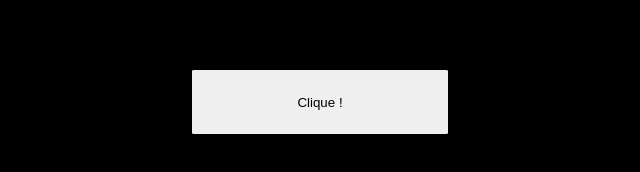
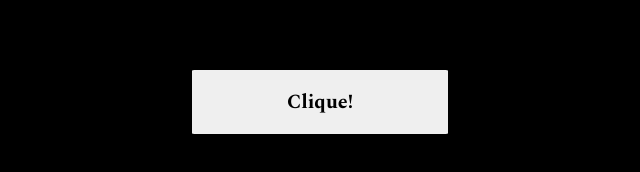
Before and after one commit to anajullia/gerador-de-nomes-uc, a plain HTML site: page index.html in a window 1280 px wide. Shown: the part 376-548 px from the top of the page, 320-960 px from the left. Drawn offline with nearby package versions, Linux system fonts and the light colour scheme; a web font is replaced by a local one.

Commit message:
Mudança de texto do botão

```diff
--- a/index.html
+++ b/index.html
@@ -17,7 +17,7 @@
 
     <p class="aviso"> Tem nomes faltando pois eu me perdi na lista</p>
 
-    <button id="btndireita" class="botao" onclick="gerar()"> Clique !</button>
+    <button id="btndireita" class="botao" onclick="gerar()"> <span class="textobotao">Clique!</span></button>
 
     <p id="resultado" class="resultado"></p>
     <script src="script.js"></script>
```
